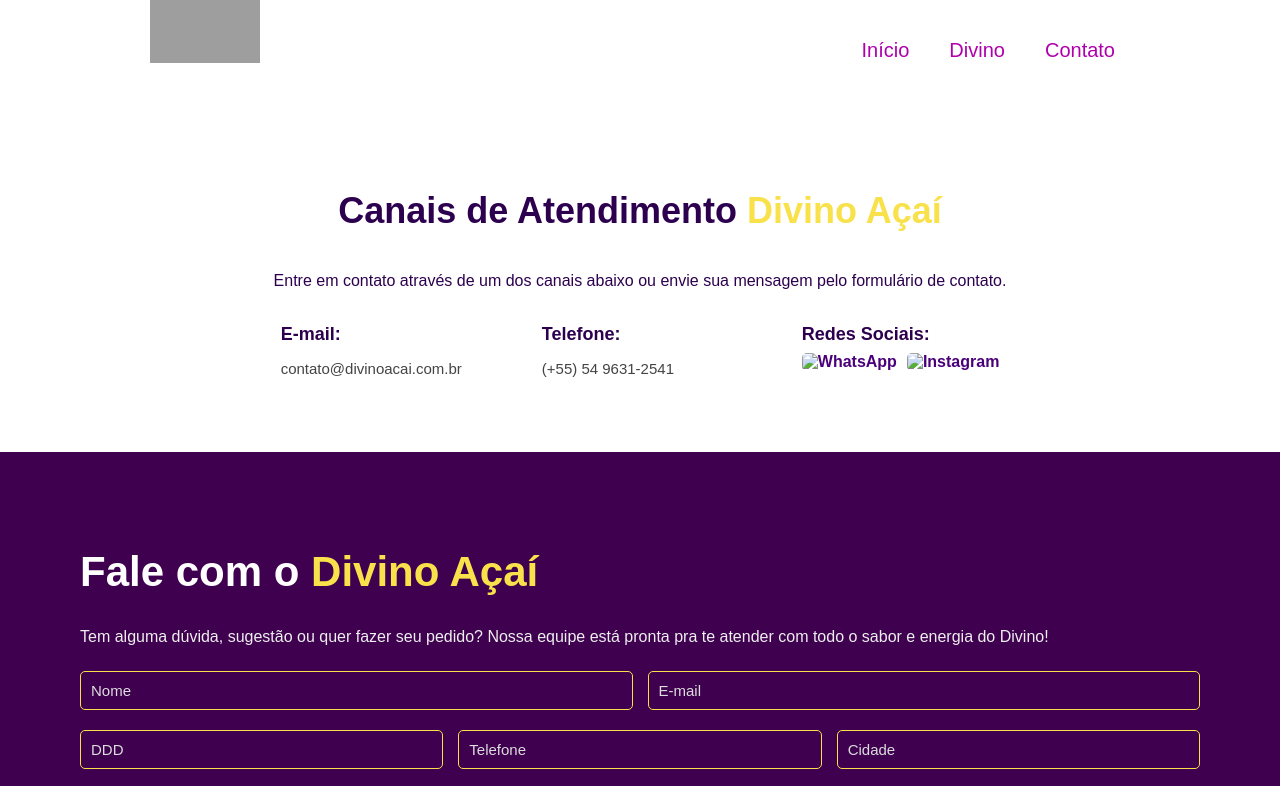
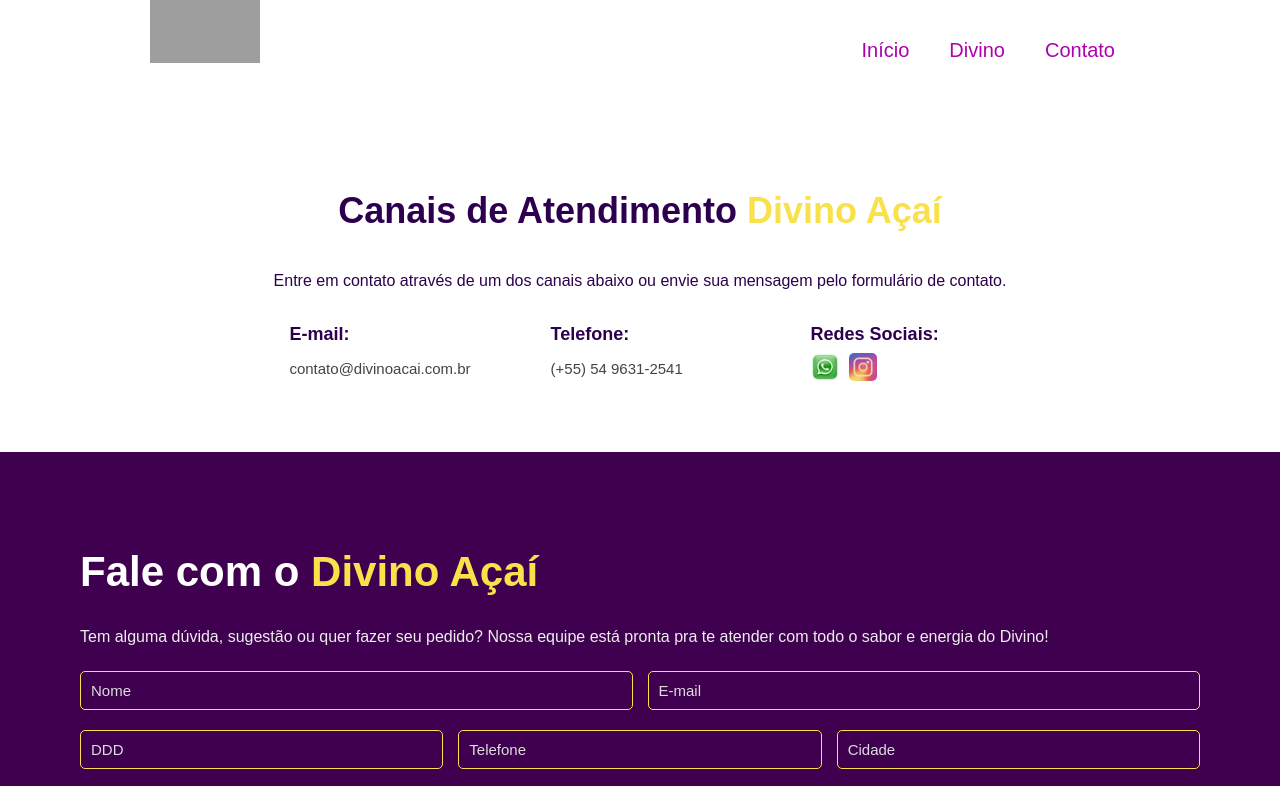
Before and after one commit to Campos123-jpg/final_project, a plain HTML site: page Contato.html in a window 1280 px wide. Shown: the top 786 px of the page. Drawn offline with Linux system fonts and the light colour scheme; grey boxes are pictures that could not be loaded.

Commit message:
correção das imagens no index.html

```diff
--- a/Contato.html
+++ b/Contato.html
@@ -44,8 +44,8 @@
             <div class="item">
                 <h3>Redes Sociais:</h3>
                 <div class="redes">
-                    <a href="https://www.whatsapp.com/"><img src="../ícone-zap.png" alt="WhatsApp"></a>
-                    <a href="https://www.instagram.com/divinoacaiteriaa/"><img src="../ícone-insta.png" alt="Instagram"></a>
+                    <a href="https://www.whatsapp.com/"><img src="../final_project/imagens/ícone-zap.png" alt="WhatsApp"></a>
+                    <a href="https://www.instagram.com/divinoacaiteriaa/"><img src="../final_project/imagens/ícone-insta.png" alt="Instagram"></a>
                 </div>
             </div>
         </div>
```
